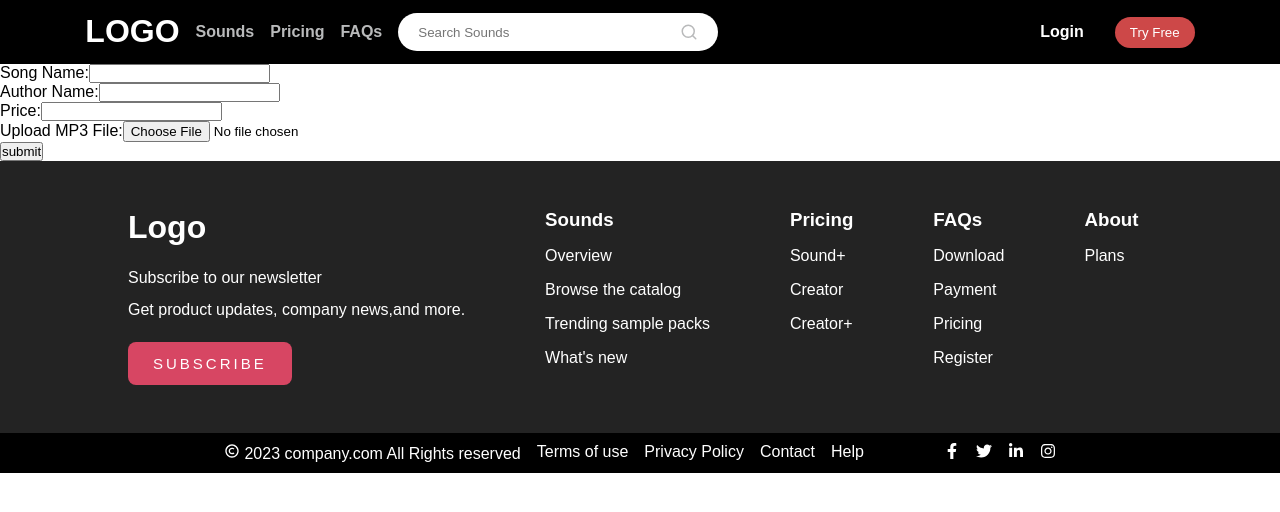
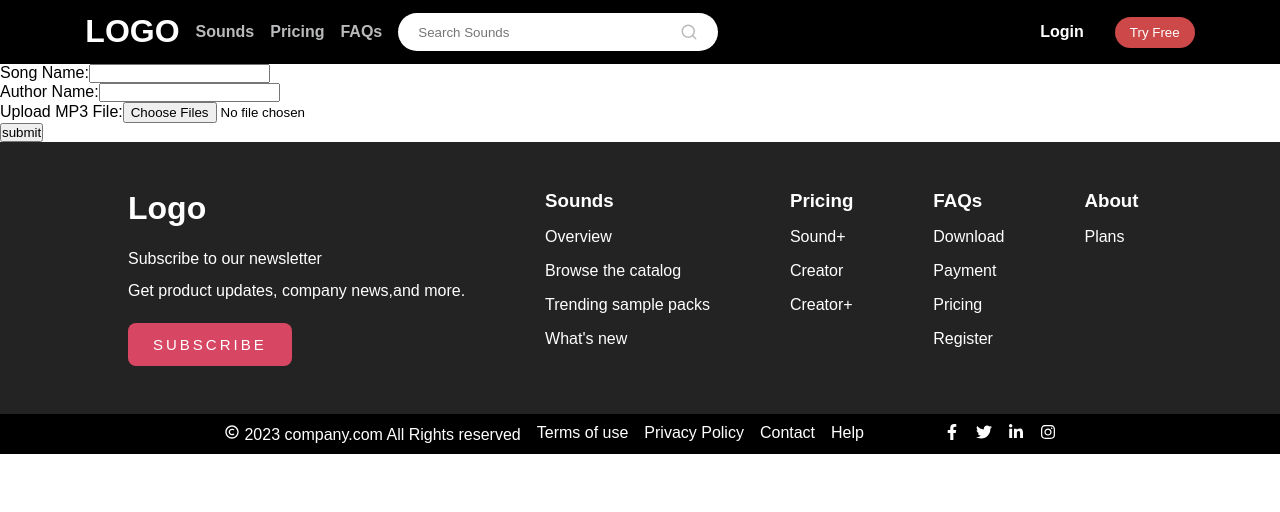
Before and after one commit to drishti06/frontend, a React (Vite) app: page /soundAudioForm in a window 1280 px wide. Shown: the top 512 px of the page. Built offline with nearby package versions, Linux system fonts and the light colour scheme.

Commit message:
my first commit

```diff
--- a/src/components/SoundsChart/SoundsChart.jsx
+++ b/src/components/SoundsChart/SoundsChart.jsx
@@ -1,310 +1,65 @@
-import React from 'react'
+import React, { useEffect, useState } from 'react'
 import "./SoundsChart.css"
-
-const oldsounds = [
-    {
-        "id": 1,
-        "title": "iPhone 9",
-        "description": "An apple mobile which is nothing like apple",
-        "price": 549,
-        "discountPercentage": 12.96,
-        "rating": 4.69,
-        "stock": 94,
-        "brand": "Apple",
-        "category": "smartphones",
-        "thumbnail": "https://i.dummyjson.com/data/products/1/thumbnail.jpg",
-        "images": [
-            "https://i.dummyjson.com/data/products/1/1.jpg",
-            "https://i.dummyjson.com/data/products/1/2.jpg",
-            "https://i.dummyjson.com/data/products/1/3.jpg",
-            "https://i.dummyjson.com/data/products/1/4.jpg",
-            "https://i.dummyjson.com/data/products/1/thumbnail.jpg"
-        ]
-    },
-    {
-        "id": 2,
-        "title": "iPhone X",
-        "description": "SIM-Free, Model A19211 6.5-inch Super Retina HD display with OLED technology A12 Bionic chip with ...",
-        "price": 899,
-        "discountPercentage": 17.94,
-        "rating": 4.44,
-        "stock": 34,
-        "brand": "Apple",
-        "category": "smartphones",
-        "thumbnail": "https://i.dummyjson.com/data/products/2/thumbnail.jpg",
-        "images": [
-            "https://i.dummyjson.com/data/products/2/1.jpg",
-            "https://i.dummyjson.com/data/products/2/2.jpg",
-            "https://i.dummyjson.com/data/products/2/3.jpg",
-            "https://i.dummyjson.com/data/products/2/thumbnail.jpg"
-        ]
-    },
-    {
-        "id": 3,
-        "title": "Samsung Universe 9",
-        "description": "Samsung's new variant which goes beyond Galaxy to the Universe",
-        "price": 1249,
-        "discountPercentage": 15.46,
-        "rating": 4.09,
-        "stock": 36,
-        "brand": "Samsung",
-        "category": "smartphones",
-        "thumbnail": "https://i.dummyjson.com/data/products/3/thumbnail.jpg",
-        "images": [
-            "https://i.dummyjson.com/data/products/3/1.jpg"
-        ]
-    },
-    {
-        "id": 4,
-        "title": "OPPOF19",
-        "description": "OPPO F19 is officially announced on April 2021.",
-        "price": 280,
-        "discountPercentage": 17.91,
-        "rating": 4.3,
-        "stock": 123,
-        "brand": "OPPO",
-        "category": "smartphones",
-        "thumbnail": "https://i.dummyjson.com/data/products/4/thumbnail.jpg",
-        "images": [
-            "https://i.dummyjson.com/data/products/4/1.jpg",
-            "https://i.dummyjson.com/data/products/4/2.jpg",
-            "https://i.dummyjson.com/data/products/4/3.jpg",
-            "https://i.dummyjson.com/data/products/4/4.jpg",
-            "https://i.dummyjson.com/data/products/4/thumbnail.jpg"
-        ]
-    },
-    {
-        "id": 5,
-        "title": "Huawei P30",
-        "description": "Huawei’s re-badged P30 Pro New Edition was officially unveiled yesterday in Germany and now the device has made its way to the UK.",
-        "price": 499,
-        "discountPercentage": 10.58,
-        "rating": 4.09,
-        "stock": 32,
-        "brand": "Huawei",
-        "category": "smartphones",
-        "thumbnail": "https://i.dummyjson.com/data/products/5/thumbnail.jpg",
-        "images": [
-            "https://i.dummyjson.com/data/products/5/1.jpg",
-            "https://i.dummyjson.com/data/products/5/2.jpg",
-            "https://i.dummyjson.com/data/products/5/3.jpg"
-        ]
-    },
-    {
-        "id": 6,
-        "title": "MacBook Pro",
-        "description": "MacBook Pro 2021 with mini-LED display may launch between September, November",
-        "price": 1749,
-        "discountPercentage": 11.02,
-        "rating": 4.57,
-        "stock": 83,
-        "brand": "Apple",
-        "category": "laptops",
-        "thumbnail": "https://i.dummyjson.com/data/products/6/thumbnail.png",
-        "images": [
-            "https://i.dummyjson.com/data/products/6/1.png",
-            "https://i.dummyjson.com/data/products/6/2.jpg",
-            "https://i.dummyjson.com/data/products/6/3.png",
-            "https://i.dummyjson.com/data/products/6/4.jpg"
-        ]
-    },
-    {
-        "id": 7,
-        "title": "Samsung Galaxy Book",
-        "description": "Samsung Galaxy Book S (2020) Laptop With Intel Lakefield Chip, 8GB of RAM Launched",
-        "price": 1499,
-        "discountPercentage": 4.15,
-        "rating": 4.25,
-        "stock": 50,
-        "brand": "Samsung",
-        "category": "laptops",
-        "thumbnail": "https://i.dummyjson.com/data/products/7/thumbnail.jpg",
-        "images": [
-            "https://i.dummyjson.com/data/products/7/1.jpg",
-            "https://i.dummyjson.com/data/products/7/2.jpg",
-            "https://i.dummyjson.com/data/products/7/3.jpg",
-            "https://i.dummyjson.com/data/products/7/thumbnail.jpg"
-        ]
-    },
-    {
-        "id": 8,
-        "title": "Microsoft Surface Laptop 4",
-        "description": "Style and speed. Stand out on HD video calls backed by Studio Mics. Capture ideas on the vibrant touchscreen.",
-        "price": 1499,
-        "discountPercentage": 10.23,
-        "rating": 4.43,
-        "stock": 68,
-        "brand": "Microsoft Surface",
-        "category": "laptops",
-        "thumbnail": "https://i.dummyjson.com/data/products/8/thumbnail.jpg",
-        "images": [
-            "https://i.dummyjson.com/data/products/8/1.jpg",
-            "https://i.dummyjson.com/data/products/8/2.jpg",
-            "https://i.dummyjson.com/data/products/8/3.jpg",
-            "https://i.dummyjson.com/data/products/8/4.jpg",
-            "https://i.dummyjson.com/data/products/8/thumbnail.jpg"
-        ]
-    },
-    {
-        "id": 9,
-        "title": "Infinix INBOOK",
-        "description": "Infinix Inbook X1 Ci3 10th 8GB 256GB 14 Win10 Grey – 1 Year Warranty",
-        "price": 1099,
-        "discountPercentage": 11.83,
-        "rating": 4.54,
-        "stock": 96,
-        "brand": "Infinix",
-        "category": "laptops",
-        "thumbnail": "https://i.dummyjson.com/data/products/9/thumbnail.jpg",
-        "images": [
-            "https://i.dummyjson.com/data/products/9/1.jpg",
-            "https://i.dummyjson.com/data/products/9/2.png",
-            "https://i.dummyjson.com/data/products/9/3.png",
-            "https://i.dummyjson.com/data/products/9/4.jpg",
-            "https://i.dummyjson.com/data/products/9/thumbnail.jpg"
-        ]
-    },
-    {
-        "id": 10,
-        "title": "HP Pavilion 15-DK1056WM",
-        "description": "HP Pavilion 15-DK1056WM Gaming Laptop 10th Gen Core i5, 8GB, 256GB SSD, GTX 1650 4GB, Windows 10",
-        "price": 1099,
-        "discountPercentage": 6.18,
-        "rating": 4.43,
-        "stock": 89,
-        "brand": "HP Pavilion",
-        "category": "laptops",
-        "thumbnail": "https://i.dummyjson.com/data/products/10/thumbnail.jpeg",
-        "images": [
-            "https://i.dummyjson.com/data/products/10/1.jpg",
-            "https://i.dummyjson.com/data/products/10/2.jpg",
-            "https://i.dummyjson.com/data/products/10/3.jpg",
-            "https://i.dummyjson.com/data/products/10/thumbnail.jpeg"
-        ]
-    }
-]
-
-const sounds = [
-    {
-        "id": 1,
-        "name": "Tape and Vinyl",
-        "company": "company-1",
-        "author": "abc",
-        "imageSrc": "https://images.unsplash.com/photo-1517230878791-4d28214057c2?ixlib=rb-4.0.3&ixid=M3wxMjA3fDB8MHxzZWFyY2h8Mnx8c2luZ2VyfGVufDB8fDB8fHww&auto=format&fit=crop&w=500&q=60",
-
-    }
-    ,
-    {
-        "id": 2,
-        "name": "Tape and Vinyl",
-        "company": "company-2",
-        "author": "abc",
-        "imageSrc": "https://plus.unsplash.com/premium_photo-1681503974126-7ecd8e46251c?ixlib=rb-4.0.3&ixid=M3wxMjA3fDB8MHxzZWFyY2h8MXx8c2luZ2VyfGVufDB8fDB8fHww&auto=format&fit=crop&w=500&q=60",
-
-    }
-    ,
-    {
-        "id": 3,
-        "name": "Tape and Vinyl",
-        "company": "company-3",
-        "author": "abc",
-        "imageSrc": "https://images.unsplash.com/photo-1493225457124-a3eb161ffa5f?ixlib=rb-4.0.3&ixid=M3wxMjA3fDB8MHxzZWFyY2h8NHx8c2luZ2VyfGVufDB8fDB8fHww&auto=format&fit=crop&w=500&q=60",
-
-    },
-    {
-        "id": 4,
-        "name": "Tape and Vinyl",
-        "company": "company-4",
-        "author": "abc",
-        "imageSrc": "https://images.unsplash.com/photo-1527735095040-147bffb4cede?ixlib=rb-4.0.3&ixid=M3wxMjA3fDB8MHxzZWFyY2h8Nnx8c2luZ2VyfGVufDB8fDB8fHww&auto=format&fit=crop&w=500&q=60",
-
-    },
-    {
-        "id": 5,
-        "name": "Tape and Vinyl",
-        "company": "company-5",
-        "author": "abc",
-        "imageSrc": "https://images.unsplash.com/photo-1460723237483-7a6dc9d0b212?ixlib=rb-4.0.3&ixid=M3wxMjA3fDB8MHxzZWFyY2h8OHx8c2luZ2VyfGVufDB8fDB8fHww&auto=format&fit=crop&w=500&q=60",
-
-    },
-    {
-        "id": 6,
-        "name": "Tape and Vinyl",
-        "company": "company-1",
-        "author": "abc",
-        "imageSrc": "https://images.unsplash.com/photo-1608319917470-9d9179430f8d?ixlib=rb-4.0.3&ixid=M3wxMjA3fDB8MHxzZWFyY2h8MTF8fHNpbmdlcnxlbnwwfHwwfHx8MA%3D%3D&auto=format&fit=crop&w=500&q=60",
-
-    }
-    ,
-    {
-        "id": 7,
-        "name": "Tape and Vinyl",
-        "company": "company-2",
-        "author": "abc",
-        "imageSrc": "https://images.unsplash.com/photo-1565145368739-29e5a81be478?ixlib=rb-4.0.3&ixid=M3wxMjA3fDB8MHxzZWFyY2h8MTJ8fHNpbmdlcnxlbnwwfHwwfHx8MA%3D%3D&auto=format&fit=crop&w=500&q=60",
-
-    }
-    ,
-    {
-        "id": 8,
-        "name": "Tape and Vinyl",
-        "company": "company-3",
-        "author": "abc",
-        "imageSrc": "https://images.unsplash.com/photo-1593697821252-0c9137d9fc45?ixlib=rb-4.0.3&ixid=M3wxMjA3fDB8MHxzZWFyY2h8MTd8fHNpbmdlcnxlbnwwfHwwfHx8MA%3D%3D&auto=format&fit=crop&w=500&q=60",
-
-    },
-    {
-        "id": 9,
-        "name": "Tape and Vinyl",
-        "company": "company-4",
-        "author": "abc",
-        "imageSrc": "https://plus.unsplash.com/premium_photo-1682600101311-1121bc732450?ixlib=rb-4.0.3&ixid=M3wxMjA3fDB8MHxzZWFyY2h8MTl8fHNpbmdlcnxlbnwwfHwwfHx8MA%3D%3D&auto=format&fit=crop&w=500&q=60",
-
-    },
-    {
-        "id": 10,
-        "name": "Tape and Vinyl",
-        "company": "company-5",
-        "author": "abc",
-        "imageSrc": "https://images.unsplash.com/photo-1599467556534-6a0cfcb0daf8?ixlib=rb-4.0.3&ixid=M3wxMjA3fDB8MHxzZWFyY2h8MjZ8fHNpbmdlcnxlbnwwfHwwfHx8MA%3D%3D&auto=format&fit=crop&w=500&q=60",
-
-    },
-]
+import axios from 'axios'
 
 function SoundsChart() {
+    const [medias, setMedias] = useState([])
+
+    useEffect(() => {
+        getAllMedias()
+    }, [])
+
+    const getAllMedias = () => {
+        axios
+            .get('http://localhost:8080/audio/allMusic')
+            .then((result) => {
+                setMedias(result.data);
+            })
+            .catch((error) => {
+                setMedias([]);
+                console.log(error);
+                alert("Error happened!");
+            });
+    };
+
     return (
         <div className='soundsChart' >
-            <div className="chart-head">
-                <div className="pack">
-                    <span>Pack</span>
-                </div>
-                <div className="owner">
-                    <span>Owner</span>
-                </div>
+            <div >
+                <button>submit</button>
+                <table border={1}>
+                    <thead >
+                        <tr>
+                            <th width="200">Name</th>
+                            <th width="100">Author</th>
+                            <th width="300">Videos</th>
+                        </tr>
+                    </thead>
+                    <tbody>
+                        {medias &&
+                            medias.map((media) => {
+                                return (
+                                    <tr>
+                                        <th>
+                                            <td>{media.name}</td>
+                                        </th>
+                                        <th>
 
-            </div>
-            <div className="chart-contents">
-                <div className="packs">
-
-                    {sounds.map((sounds) => (
-                        <div className={sounds.id % 2 === 0 ? 'pack-item' : 'odd-item'} key={sounds.id} >
-                            <img className='pack-img' src={sounds.imageSrc} alt="img" />
-                            <span className='pack-number'>{sounds.id}</span>
-
-                            <span className='pack-name'>
-                                {sounds.name}
-                            </span>
-                            <span className='pack-author'>
-                                {sounds.author}
-                            </span>
-
-                        </div>
-
-                    ))
-
-                    }
-
-                </div>
+                                            <td>{media.author}</td>
+                                        </th>
+                                        <td>
+                                            {media.music.map((mus) => {
+                                                return (
+                                                    <audio controls>
+                                                        <source src={`http://localhost:8080${mus}`} />;Your browser does not support audio tag
+                                                    </audio>
+                                                )
+                                            })}
+                                        </td>
+                                    </tr>
+                                );
+                            })}
+                    </tbody>
+                </table>
             </div>
 
         </div >
--- a/src/pages/Sounds/SoundsAuidioForm/SoundAudioForm.jsx
+++ b/src/pages/Sounds/SoundsAuidioForm/SoundAudioForm.jsx
@@ -3,56 +3,45 @@ import axios from "axios"
 
 
 function SoundAudioForm() {
-    const [songName, setSongName] = useState('');
-    const [authorName, setAuthorName] = useState('');
-    const [price, setPrice] = useState('');
-    const [mp3File, setMp3File] = useState(null);
+    const [name, setName] = useState('');
+    const [author, setAuthor] = useState('');
+    const [mp3File, setMp3File] = useState([]);
 
-    const handleFileChange = (e) => {
-        const file = e.target.files[0];
-        setMp3File(file);
-    };
-
-    const handleSubmit = (e) => {
+    const handleSubmit = async (e) => {
         e.preventDefault();
 
-        const formData = new FormData();
-        formData.append('songName', songName);
-        formData.append('authorName', authorName);
-        formData.append('price', price);
-        formData.append('mp3File', mp3File);
+        let formData = new FormData()
+        for (let key in mp3File) {
+            formData.append('music', mp3File[key])
+        }
+        formData.append('name', name)
+        formData.append('author', author)
+        await axios.post('http://localhost:8080/audio/newMusic', formData)
+            .then(() => {
+                alert("submitted successfully")
+            })
+            .catch(error => {
+                console.log(error)
+                alert("error occured")
+            })
 
-        // Now, you can use Axios to send this formData to your backend
-        // Example Axios code:
-
-        axios.post('http://localhost:8080/api', formData)
-            .then((response) => {
-                alert("music added")
-            })
-            .catch((error) => {
-
-                console.log(error)
-            });
 
     };
 
+
     return (
-        <form action='http://localhost:8080/upload' method='post' encType='multipart/form-data'>
+        <form onSubmit={handleSubmit}>
             <div>
                 <label>Song Name:</label>
-                <input type="text" value={songName} onChange={(e) => setSongName(e.target.value)} required />
+                <input type="text" name='name' onChange={(e) => setName(e.target.value)} required />
             </div>
             <div>
                 <label>Author Name:</label>
-                <input type="text" value={authorName} onChange={(e) => setAuthorName(e.target.value)} required />
-            </div>
-            <div>
-                <label>Price:</label>
-                <input type="number" value={price} onChange={(e) => setPrice(e.target.value)} required min="1" />
+                <input type="text" name='author' onChange={(e) => setAuthor(e.target.value)} required />
             </div>
             <div>
                 <label>Upload MP3 File:</label>
-                <input type="file" name='file' />
+                <input type="file" accept='.mp3' name='music' multiple="false" onChange={(e) => { setMp3File(e.target.files) }} />
             </div>
             <input value='submit' type="submit" />
         </form>
```
Also changed, not shown: src/main.jsx (+3 -8 lines), src/pages/Sounds/Sounds.jsx (+1 -7 lines).
